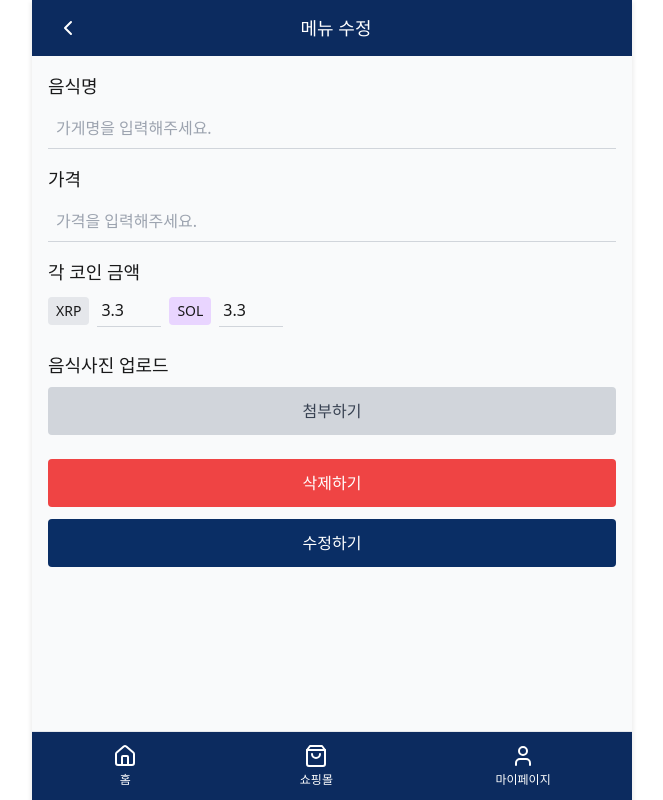
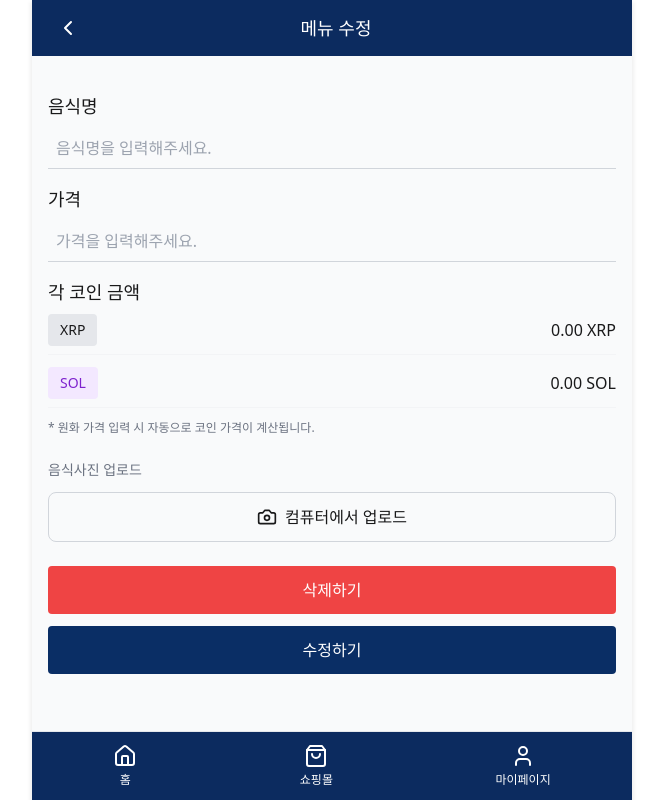
Before and after one commit to crypto-pay-kr/crepe-frontend, a React (Vite) app: page /store/menu/edit in a window 1280 px wide. Shown: the whole page, without its empty margins (308-971 px from the left). Built offline with nearby package versions, Linux system fonts and the light colour scheme.

Commit message:
fix: progress bar 수정

```diff
--- a/src/app/additional-store-info/page.tsx
+++ b/src/app/additional-store-info/page.tsx
@@ -4,7 +4,7 @@ import React from 'react';
 export default function AdditionalStoreInfoPage() {
   return (
     <div>
-      <StoreRegistrationForm />
+      <StoreRegistrationForm isStore={true} />
     </div>
   );
 }
--- a/src/app/menu-add/page.tsx
+++ b/src/app/menu-add/page.tsx
@@ -1,8 +1,9 @@
 import React, { useState, useEffect } from "react";
 import { useNavigate, useLocation, useParams } from "react-router-dom";
-import {  Home, ShoppingBag, User } from "lucide-react";
+import { Home, ShoppingBag, User } from "lucide-react";
 import Header from "@/components/common/Header";
 import BottomNav from "@/components/common/BottomNavigate";
+import ImageUploader from "@/components/common/ImageUploader"; // Import the ImageUploader component
 
 interface CryptoCurrency {
   code: string;
@@ -20,7 +21,7 @@ interface MenuItemData {
 export default function MenuEdit(): React.ReactElement {
   const navigate = useNavigate();
   const location = useLocation();
-  const { id } = useParams<{ id?: string }>(); // URL 경로 파라미터를 통해 id 가져오기
+  const { id } = useParams<{ id?: string }>();
 
   // 현재 경로가 /menu/add인지 /menu/edit인지 확인
   const isAddMode = location.pathname === "/store/menu/add";
@@ -46,11 +47,12 @@ export default function MenuEdit(): React.ReactElement {
         name: "불고기 버거",
         price: "8000",
         cryptoPrices: [
-          { code: "XRP", amount: 3.3 },
-          { code: "SOL", amount: 3.3 },
+          { code: "XRP", amount: 3.2 },
+          { code: "SOL", amount: 3.2 },
         ],
         image: null,
       });
+      // 실제로는 가격에 따라 자동으로 계산되기 때문에 cryptoPrices 값은 중요하지 않습니다
     }
   }, [isEditMode, id]);
 
@@ -65,20 +67,9 @@ export default function MenuEdit(): React.ReactElement {
     setMenuItem({ ...menuItem, price: value });
   };
 
-  const handleCryptoPriceChange = (code: string, value: string) => {
-    const numValue = Number.parseFloat(value) || 0;
-    setMenuItem({
-      ...menuItem,
-      cryptoPrices: menuItem.cryptoPrices.map((crypto) =>
-        crypto.code === code ? { ...crypto, amount: numValue } : crypto
-      ),
-    });
-  };
 
-  const handleImageAttach = (e: React.ChangeEvent<HTMLInputElement>) => {
-    if (e.target.files && e.target.files[0]) {
-      setMenuItem({ ...menuItem, image: e.target.files[0] });
-    }
+  const handleImageChange = (file: File) => {
+    setMenuItem({ ...menuItem, image: file });
   };
 
   const handleSubmit = () => {
@@ -98,13 +89,14 @@ export default function MenuEdit(): React.ReactElement {
       navigate(-1);
     }
   };
+
   const isSeller = location.pathname.includes('/store');
   const navItems = [
       {
         icon: <Home className="w-6 h-6" color="white" />,
         label: "홈",
         isActive: false,
-        onClick: () => navigate("/home")
+        onClick: () => navigate("/")
       },
       {
         icon: <ShoppingBag className="w-6 h-6" color="white" />,
@@ -129,14 +121,14 @@ export default function MenuEdit(): React.ReactElement {
       {/* 메인 콘텐츠 */}
       <main className="flex-1 p-4 bg-gray-50 overflow-auto">
         {/* 음식명 */}
-        <div className="mb-4">
+        <div className="mb-4 mt-5">
           <label className="block text-lg font-medium mb-2">음식명</label>
           <input
             type="text"
             value={menuItem.name}
             onChange={handleNameChange}
             className="w-full border-b border-gray-300 p-2 bg-transparent focus:outline-none"
-            placeholder="가게명을 입력해주세요."
+            placeholder="음식명을 입력해주세요."
           />
         </div>
 
@@ -152,46 +144,36 @@ export default function MenuEdit(): React.ReactElement {
           />
         </div>
 
-        {/* 각 코인 금액 */}
+        {/* 각 코인 금액 - 자동 계산 */}
         <div className="mb-6">
           <label className="block text-lg font-medium mb-2">각 코인 금액</label>
-          <div className="flex flex-wrap gap-2">
+          <div className="space-y-3">
             {menuItem.cryptoPrices.map((crypto) => (
-              <div key={crypto.code} className="flex items-center">
+              <div key={crypto.code} className="flex items-center justify-between border-b border-gray-100 pb-2">
                 <span
-                  className={`px-2 py-1 rounded text-sm mr-2 ${
-                    crypto.code === "XRP" ? "bg-gray-200" : "bg-purple-200"
+                  className={`px-3 py-1.5 rounded text-sm font-medium ${
+                    crypto.code === "XRP" ? "bg-gray-200 text-blue-700" : "bg-purple-100 text-purple-700"
                   }`}
                 >
                   {crypto.code}
                 </span>
-                <input
-                  type="number"
-                  value={crypto.amount}
-                  onChange={(e) => handleCryptoPriceChange(crypto.code, e.target.value)}
-                  className="w-16 border-b border-gray-300 p-1 bg-transparent focus:outline-none"
-                  step="0.1"
-                />
+                <span className="font-medium">
+                  {menuItem.price ? (parseFloat(menuItem.price) / 2500).toFixed(2) : "0.00"} {crypto.code}
+                </span>
               </div>
             ))}
+            <p className="text-xs text-gray-500 mt-2">* 원화 가격 입력 시 자동으로 코인 가격이 계산됩니다.</p>
           </div>
         </div>
 
-        {/* 음식사진 업로드 */}
-        <div className="mb-4">
-          <label className="block text-lg font-medium mb-2">음식사진 업로드</label>
-          <label htmlFor="food-image" className="block w-full">
-            <div className="w-full bg-gray-300 text-gray-700 py-3 rounded text-center cursor-pointer">첨부하기</div>
-            <input id="food-image" type="file" accept="image/*" onChange={handleImageAttach} className="hidden" />
-          </label>
-          {menuItem.image && (
-            <div className="mt-3">
-              <p className="text-sm text-gray-600 mb-2">선택된 파일: {menuItem.image.name}</p>
-              <div className="w-full h-40 bg-gray-200 rounded flex items-center justify-center text-gray-500">
-                이미지 자리
-              </div>
-            </div>
-          )}
+        {/* 이미지 업로드 - ImageUploader 컴포넌트 사용 */}
+        <div className="mb-6">
+          <ImageUploader
+            label="음식사진 업로드"
+            previewLabel="선택된 이미지"
+            onChange={handleImageChange}
+            value={menuItem.image}
+          />
         </div>
 
         {/* 버튼 영역 */}
--- a/src/components/common/ProgressBar.tsx
+++ b/src/components/common/ProgressBar.tsx
@@ -1,3 +1,4 @@
+import React, { useEffect, useState } from "react";
 import { COLORS } from "../../constants/colors";
 
 interface ProgressBarProps {
@@ -8,24 +9,86 @@ interface ProgressBarProps {
 
 export default function ProgressBar({
   progress,
-  isStore= false,
+  isStore = false,
   className = ""
 }: ProgressBarProps) {
   const totalSteps = isStore ? 6 : 5;
+  const [displayPercentage, setDisplayPercentage] = useState<number>(0);
 
-  const percentage = Math.min(100, Math.max(0, (progress / (totalSteps - 1)) * 100));
-  console.log('Progress value:', progress, 'Percentage:', percentage, '%');
+  // 현재 상태의 퍼센트 계산
+  const targetPercentage: number = Math.min(100, Math.max(0, (progress / (totalSteps - 1)) * 100));
+
+  // 이전 상태의 퍼센트 계산 (progress가 1보다 작으면 0으로 설정)
+  const previousPercentage: number = progress > 1
+    ? Math.min(100, Math.max(0, ((progress - 1) / (totalSteps - 1)) * 100))
+    : 0;
+
+  useEffect(() => {
+    // 먼저 이전 상태의 퍼센트로 설정
+    setDisplayPercentage(previousPercentage);
+
+    // 짧은 지연 후 현재 상태의 퍼센트로 애니메이션
+    const timer = setTimeout(() => {
+      setDisplayPercentage(targetPercentage);
+    }, 100);
+
+    return () => clearTimeout(timer);
+  }, [progress, previousPercentage, targetPercentage]);
+
+  console.log('Current progress:', progress,
+              'Previous progress:', progress > 1 ? progress - 1 : 0,
+              'Previous percentage:', previousPercentage,
+              'Target percentage:', targetPercentage);
+
+  // 키프레임 스타일을 생성하는 함수
+  const getKeyframeStyle = (): string => {
+    return `
+      @keyframes shimmer {
+        0% {
+          background-position: -200px 0;
+        }
+        100% {
+          background-position: calc(200px + 100%) 0;
+        }
+      }
+    `;
+  };
 
   return (
     <div className={`w-full py-4 px-6 mt-4 ${className}`}>
-      <div className="w-full h-2 bg-gray-200 rounded-full overflow-hidden">
+      <div className="w-full h-2 bg-gray-200 rounded-full overflow-hidden relative">
+        {/* 기본 프로그레스 바 - 부드러운 애니메이션 */}
         <div
-          className="h-full transition-all duration-300 ease-in-out"
+          className="h-full absolute transition-all duration-1000 ease-out"
           style={{
-            width: `${percentage}%`,
-            backgroundColor: COLORS.blue
+            width: `${displayPercentage}%`,
+            backgroundColor: COLORS.blue,
           }}
         ></div>
+
+        {/* 물결 효과 오버레이 (선택 사항) */}
+        {displayPercentage > 0 && (
+          <div
+            className="absolute h-full opacity-30"
+            style={{
+              width: `${displayPercentage}%`,
+              backgroundColor: COLORS.blue,
+              backgroundImage: `
+                linear-gradient(
+                  90deg,
+                  transparent,
+                  rgba(255, 255, 255, 0.5),
+                  transparent
+                )
+              `,
+              backgroundSize: '200px 100%',
+              animation: 'shimmer 2s infinite linear',
+            }}
+          ></div>
+        )}
+
+        {/* 애니메이션 키프레임을 위한 스타일 */}
+        <style dangerouslySetInnerHTML={{ __html: getKeyframeStyle() }} />
       </div>
     </div>
   );
--- a/src/components/signup/PhoneNumber.tsx
+++ b/src/components/signup/PhoneNumber.tsx
@@ -9,8 +9,8 @@ interface PhoneNumberProps {
   isStore?: boolean
 }
 
-export default function PhoneNumber({ onNext,isStore }: PhoneNumberProps) {
-  const [phoneNumber, setPhoneNumber] = useState("08085472417")
+export default function PhoneNumber({ onNext, isStore }: PhoneNumberProps) {
+  const [phoneNumber, setPhoneNumber] = useState("01012345678")
   const isButtonDisabled = !phoneNumber
 
   return (
@@ -21,20 +21,8 @@ export default function PhoneNumber({ onNext,isStore }: PhoneNumberProps) {
           <h2 className="text-2xl font-bold mb-2">휴대폰 번호를</h2>
           <p className="text-2xl font-bold mb-8">입력해주세요</p>
         </div>
-        <div className="flex-1">
-          <div className="flex border-b border-gray-300 py-2">
-            <div className="w-24">
-              <div className="text-sm text-gray-500 mb-1">Country</div>
-              <div className="flex items-center">
-                <div className="w-6 h-4 bg-green-600 mr-2 relative">
-                  <div className="absolute inset-0 flex items-center justify-center">
-                    <div className="w-2 h-2 rounded-full bg-white"></div>
-                  </div>
-                </div>
-                <span>+234</span>
-              </div>
-            </div>
-            <div className="flex-1">
+        <div className="flex-1 px-4">
+          <div className="border-b border-gray-300 py-2">
             <div className="text-sm text-gray-500 mb-1">Phone Number</div>
             <input
               type="tel"
@@ -45,7 +33,6 @@ export default function PhoneNumber({ onNext,isStore }: PhoneNumberProps) {
           </div>
         </div>
       </div>
-      </div>
       <div className="p-5">
         <Button text="다음" onClick={onNext} color={isButtonDisabled ? "gray" : "blue"} />
       </div>
```
Lines whose indentation alone changed are shown as unchanged.
